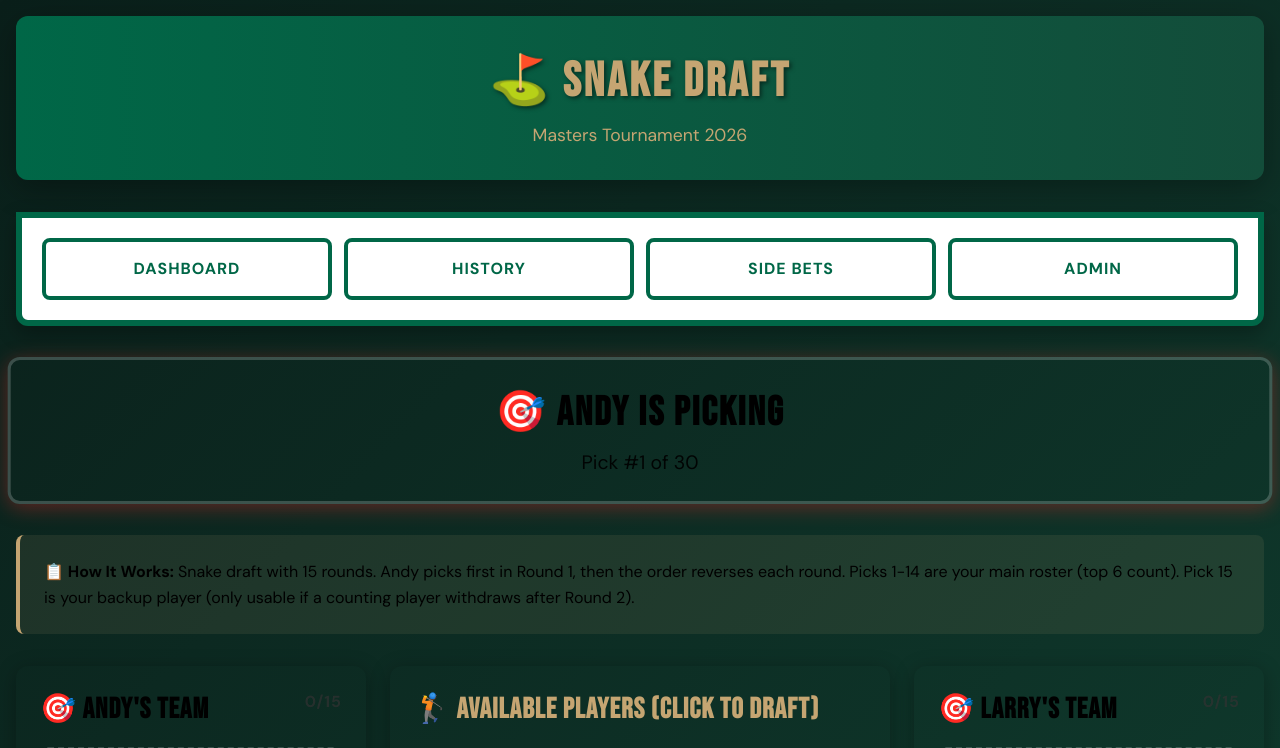
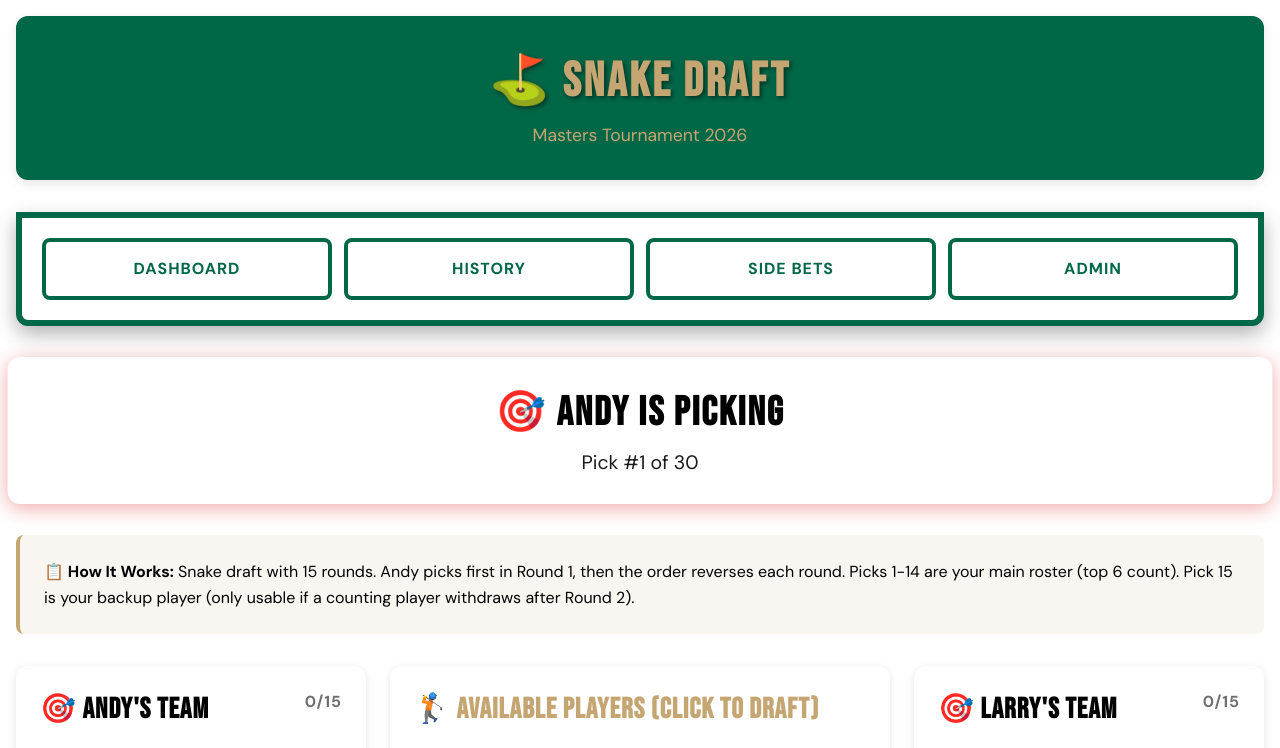
Before and after one commit to soverylarry/golf-betting-app, a Flask app: page /draft in a window 1280 px wide. Shown: the top 748 px of the page. Run offline with Flask 3, Linux system fonts and the light colour scheme.

Commit message:
Update draft.html
lighting up whole layout

```diff
--- a/templates/draft.html
+++ b/templates/draft.html
@@ -16,16 +16,16 @@
 
         body {
             font-family: 'DM Sans', sans-serif;
-            background: linear-gradient(135deg, #0a1f1a 0%, #134d3a 100%);
+            /* Use the original lighter background from style.css */
         }
 
         .draft-header {
-            background: linear-gradient(to right, var(--masters-green), #134d3a);
+            background: var(--masters-green);
             padding: 2rem;
             text-align: center;
             border-radius: 12px;
             margin-bottom: 2rem;
-            box-shadow: 0 8px 32px rgba(0, 0, 0, 0.3);
+            box-shadow: 0 4px 12px rgba(0, 0, 0, 0.1);
         }
 
         .draft-header h1 {
@@ -97,7 +97,7 @@
             background: var(--card-bg);
             border-radius: 12px;
             padding: 1.5rem;
-            box-shadow: 0 4px 20px rgba(0, 0, 0, 0.3);
+            box-shadow: 0 2px 8px rgba(0, 0, 0, 0.1);
             min-height: 600px;
         }
 
@@ -197,7 +197,7 @@
             background: var(--card-bg);
             border-radius: 12px;
             padding: 1.5rem;
-            box-shadow: 0 4px 20px rgba(0, 0, 0, 0.3);
+            box-shadow: 0 2px 8px rgba(0, 0, 0, 0.1);
         }
 
         .player-pool-section h3 {
```
